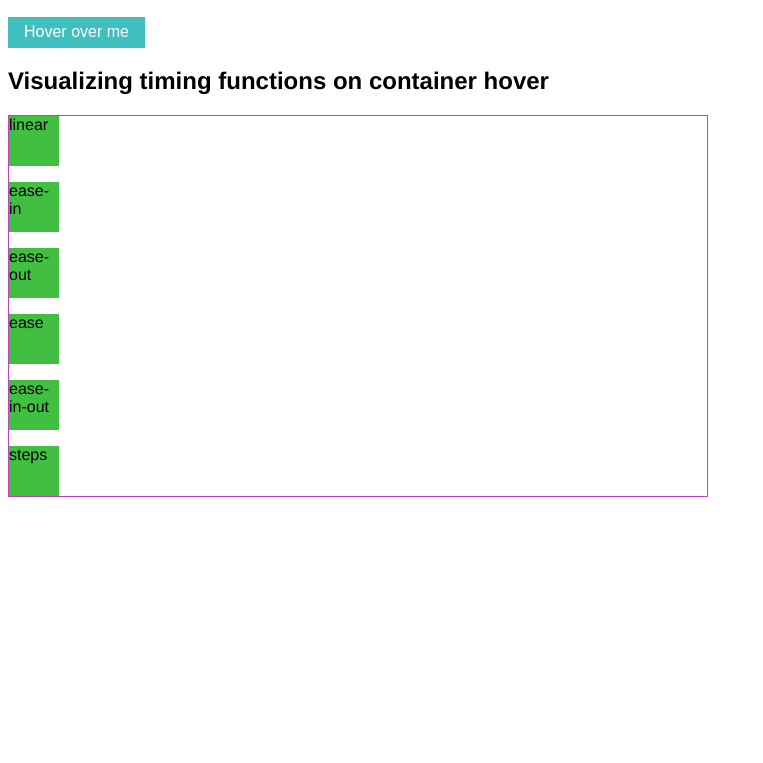
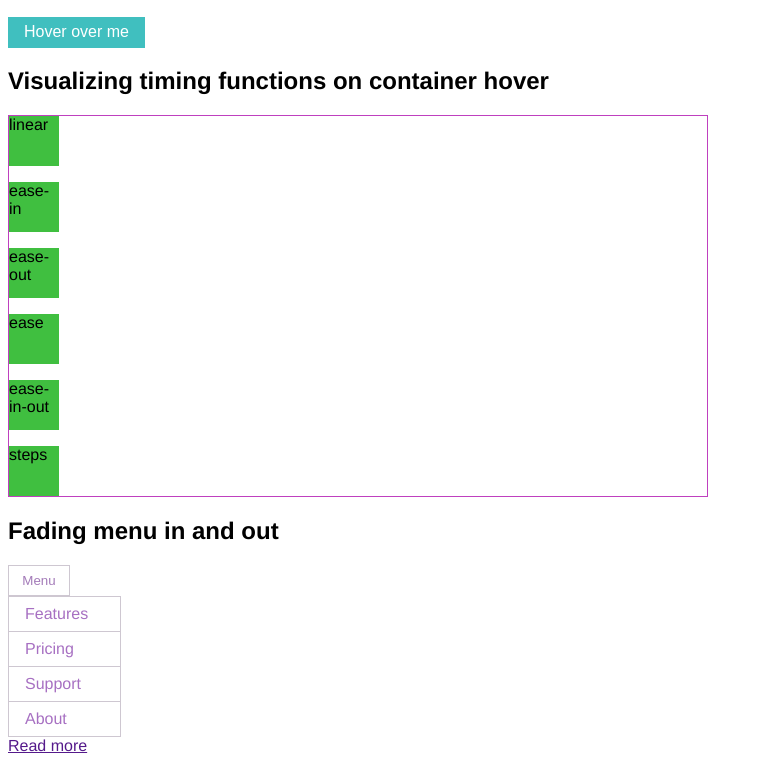
Before and after one commit to iFork/css-in-depth, a website: page 14-transitions/page.html in a window 1280 px wide. Shown: the part 111-874 px from the top of the page, without its empty margins (0-763 px from the left). Before the commit the page ends 800 px from the top, so only its background shows below. Drawn offline with Linux system fonts and the light colour scheme.

Commit message:
Dropdown menu basics

```diff
--- a/14-transitions/page.html
+++ b/14-transitions/page.html
@@ -18,5 +18,18 @@
     <div class="box ease-in-out">ease-in-out</div>
     <div class="box steps">steps</div>
   </div>
+  <h2>Fading menu in and out</h2>
+  <div class="dropdown">
+    <button class="dropdown__toggle">Menu</button>
+    <div class="dropdown__drawer">
+      <ul class="menu">
+        <li><a href="/features">Features</a></li>
+        <li><a href="/pricing">Pricing</a></li>
+        <li><a href="/support">Support</a></li>
+        <li><a href="/about">About</a></li>
+      </ul>
+    </div>
+  </div>
+  <a href="">Read more</a>
 </body>
 </html>
--- a/14-transitions/style.css
+++ b/14-transitions/style.css
@@ -61,3 +61,28 @@ body {
 .steps {
   transition: all 1s steps(4, start); /* end is default */
 }
+
+.dropdown__toggle {
+  border: 1px solid hsl(280, 10%, 80%);
+  padding: .5em 1em;
+  color: hsl(280, 30%, 60%);
+  background-color: white;
+}
+
+.menu {
+  display: inline-block; /* default for <ul> was block, sync width w/ content */
+  list-style-type: none;
+  padding-left: 0;
+  margin: 0;
+  /* Alternatively, move all border-ing to <a>, then remove top borders w/ owl */
+  border: 1px solid hsl(280, 10%, 80%);
+}
+.menu > li + li {
+  border-top: 1px solid hsl(280, 10%, 80%);
+}
+.menu > li > a {
+  display: block;
+  padding: .5em 2em .5em 1em;
+  text-decoration: none;
+  color: hsl(280, 40%, 60%);
+}
```
